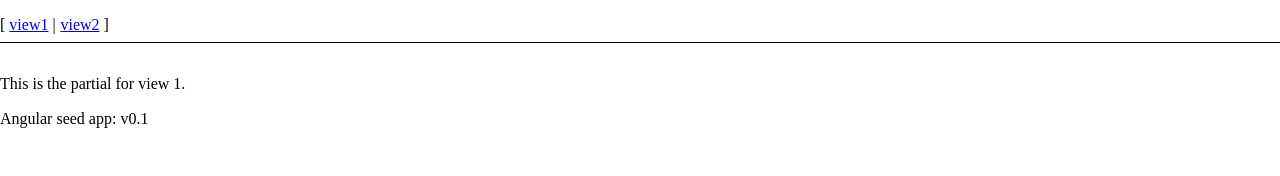
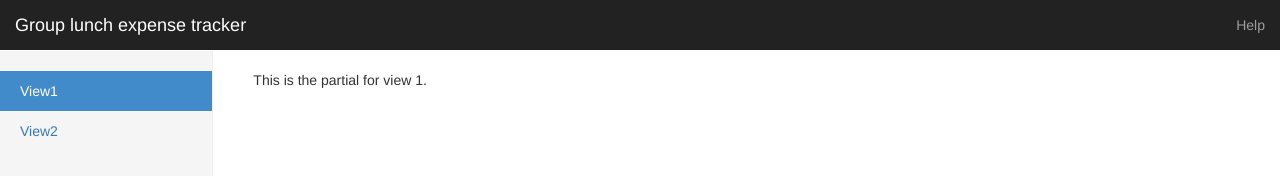
Before and after one commit to Mesko89/group-expense-tracker, a website: page app/index.html in a window 1280 px wide. Drawn offline with nearby package versions, Linux system fonts and the light colour scheme; some packages are replaced by stand-ins of ours.

Commit message:
Include dashboard bootstrap template

```diff
--- a/app/app.css
+++ b/app/app.css
@@ -1,30 +1,105 @@
-/* app css stylesheet */
+/*
+ * Base structure
+ */
 
-.menu {
-  list-style: none;
-  border-bottom: 0.1em solid black;
-  margin-bottom: 2em;
-  padding: 0 0 0.5em;
+/* Move down content because we have a fixed navbar that is 50px tall */
+body {
+  padding-top: 50px;
 }
 
-.menu:before {
-  content: "[";
+
+/*
+ * Global add-ons
+ */
+
+.sub-header {
+  padding-bottom: 10px;
+  border-bottom: 1px solid #eee;
 }
 
-.menu:after {
-  content: "]";
+/*
+ * Top navigation
+ * Hide default border to remove 1px line.
+ */
+.navbar-fixed-top {
+  border: 0;
 }
 
-.menu > li {
-  display: inline;
+/*
+ * Sidebar
+ */
+
+/* Hide for mobile, show later */
+.sidebar {
+  display: none;
+}
+@media (min-width: 768px) {
+  .sidebar {
+    position: fixed;
+    top: 51px;
+    bottom: 0;
+    left: 0;
+    z-index: 1000;
+    display: block;
+    padding: 20px;
+    overflow-x: hidden;
+    overflow-y: auto; /* Scrollable contents if viewport is shorter than content. */
+    background-color: #f5f5f5;
+    border-right: 1px solid #eee;
+  }
 }
 
-.menu > li:before {
-  content: "|";
-  padding-right: 0.3em;
+/* Sidebar navigation */
+.nav-sidebar {
+  margin-right: -21px; /* 20px padding + 1px border */
+  margin-bottom: 20px;
+  margin-left: -20px;
+}
+.nav-sidebar > li > a {
+  padding-right: 20px;
+  padding-left: 20px;
+}
+.nav-sidebar > .active > a,
+.nav-sidebar > .active > a:hover,
+.nav-sidebar > .active > a:focus {
+  color: #fff;
+  background-color: #428bca;
 }
 
-.menu > li:nth-child(1):before {
-  content: "";
-  padding: 0;
+
+/*
+ * Main content
+ */
+
+.main {
+  padding: 20px;
 }
+@media (min-width: 768px) {
+  .main {
+    padding-right: 40px;
+    padding-left: 40px;
+  }
+}
+.main .page-header {
+  margin-top: 0;
+}
+
+
+/*
+ * Placeholder dashboard ideas
+ */
+
+.placeholders {
+  margin-bottom: 30px;
+  text-align: center;
+}
+.placeholders h4 {
+  margin-bottom: 0;
+}
+.placeholder {
+  margin-bottom: 20px;
+}
+.placeholder img {
+  display: inline-block;
+  border-radius: 50%;
+}
--- a/app/index.html
+++ b/app/index.html
@@ -1,32 +1,71 @@
 <!DOCTYPE html>
-<!--[if lt IE 7]>      <html lang="en" ng-app="myApp" class="no-js lt-ie9 lt-ie8 lt-ie7"> <![endif]-->
-<!--[if IE 7]>         <html lang="en" ng-app="myApp" class="no-js lt-ie9 lt-ie8"> <![endif]-->
-<!--[if IE 8]>         <html lang="en" ng-app="myApp" class="no-js lt-ie9"> <![endif]-->
-<!--[if gt IE 8]><!--> <html lang="en" ng-app="myApp" class="no-js"> <!--<![endif]-->
+<!--[if lt IE 7]><html lang="en" ng-app="myApp" class="no-js lt-ie9 lt-ie8 lt-ie7"> <![endif]-->
+<!--[if IE 7]><html lang="en" ng-app="myApp" class="no-js lt-ie9 lt-ie8"> <![endif]-->
+<!--[if IE 8]><html lang="en" ng-app="myApp" class="no-js lt-ie9"> <![endif]-->
+<!--[if gt IE 8]><!--><html lang="en" ng-app="myApp" class="no-js"> <!--<![endif]-->
 <head>
     <meta charset="utf-8">
     <meta http-equiv="X-UA-Compatible" content="IE=edge">
-  <title>My AngularJS App</title>
+    <title>Group Lunch Expense Tracker</title>
     <meta name="description" content="">
     <meta name="viewport" content="width=device-width, initial-scale=1">
-  <link rel="stylesheet" href="bower_components/html5-boilerplate/dist/css/normalize.css">
-  <link rel="stylesheet" href="bower_components/html5-boilerplate/dist/css/main.css">
+    <!-- Bootstrap core CSS -->
+    <link href="bower_components/bootstrap/dist/css/bootstrap.min.css" rel="stylesheet">
+
     <link rel="stylesheet" href="app.css">
     <script src="bower_components/html5-boilerplate/dist/js/vendor/modernizr-2.8.3.min.js"></script>
+    <!-- HTML5 shim and Respond.js for IE8 support of HTML5 elements and media queries -->
+    <!--[if lt IE 9]>
+    <script src="https://oss.maxcdn.com/html5shiv/3.7.2/html5shiv.min.js"></script>
+    <script src="https://oss.maxcdn.com/respond/1.4.2/respond.min.js"></script>
+    <![endif]-->
 </head>
 <body>
-  <ul class="menu">
-    <li><a href="#/view1">view1</a></li>
-    <li><a href="#/view2">view2</a></li>
+
+<nav class="navbar navbar-inverse navbar-fixed-top">
+    <div class="container-fluid">
+        <div class="navbar-header">
+            <button type="button" class="navbar-toggle collapsed" data-toggle="collapse" data-target="#navbar"
+                    aria-expanded="false" aria-controls="navbar">
+                <span class="sr-only">Toggle navigation</span>
+                <span class="icon-bar"></span>
+                <span class="icon-bar"></span>
+                <span class="icon-bar"></span>
+            </button>
+            <a class="navbar-brand" href="#">Group lunch expense tracker</a>
+        </div>
+        <div id="navbar" class="navbar-collapse collapse">
+            <ul class="nav navbar-nav navbar-right">
+                <li><a href="#">Help</a></li>
             </ul>
+        </div>
+    </div>
+</nav>
 
+<div class="container-fluid">
     <!--[if lt IE 7]>
-      <p class="browsehappy">You are using an <strong>outdated</strong> browser. Please <a href="http://browsehappy.com/">upgrade your browser</a> to improve your experience.</p>
+    <p class="browsehappy">You are using an <strong>outdated</strong> browser. Please <a href="http://browsehappy.com/">upgrade
+        your browser</a> to improve your experience.</p>
     <![endif]-->
+    <div class="row">
+        <div class="col-sm-3 col-md-2 sidebar">
+            <ul class="nav nav-sidebar">
+                <li class="active"><a href="#/view1">View1</a></li>
+                <li><a href="#/view2">View2</a></li>
+            </ul>
+        </div>
+        <div class="col-sm-9 col-sm-offset-3 col-md-10 col-md-offset-2 main" ng-view>
+        </div>
+        <div>Angular seed app: v<span app-version></span></div>
+    </div>
+</div>
 
-  <div ng-view></div>
-
-  <div>Angular seed app: v<span app-version></span></div>
+<!-- Bootstrap core JavaScript
+    ================================================== -->
+<!-- Placed at the end of the document so the pages load faster -->
+<script src="https://ajax.googleapis.com/ajax/libs/jquery/1.11.3/jquery.min.js"></script>
+<script>window.jQuery || document.write('<script src="bower_components/jquery/dist/jquery.min.js"><\/script>')</script>
+<script src="bower_components/bootstrap/dist/js/bootstrap.min.js"></script>
 
 <!-- In production use:
 <script src="//ajax.googleapis.com/ajax/libs/angularjs/x.x.x/angular.min.js"></script>
```
Lines whose indentation alone changed are shown as unchanged.
